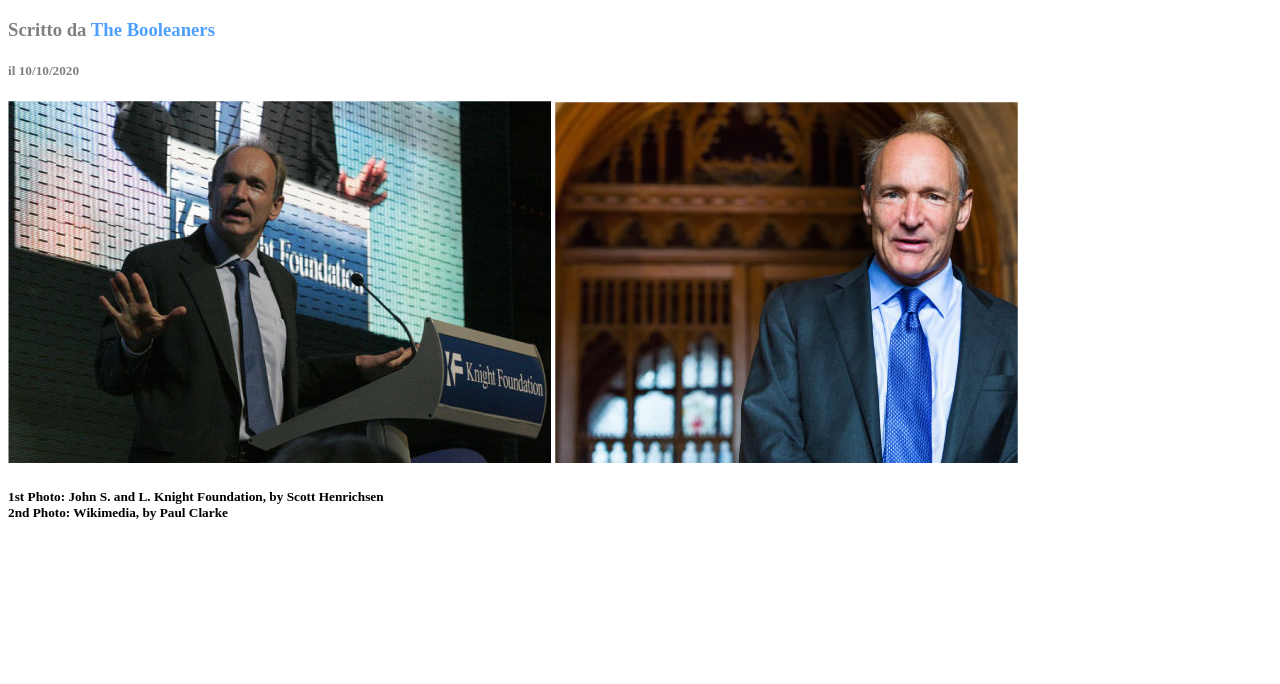
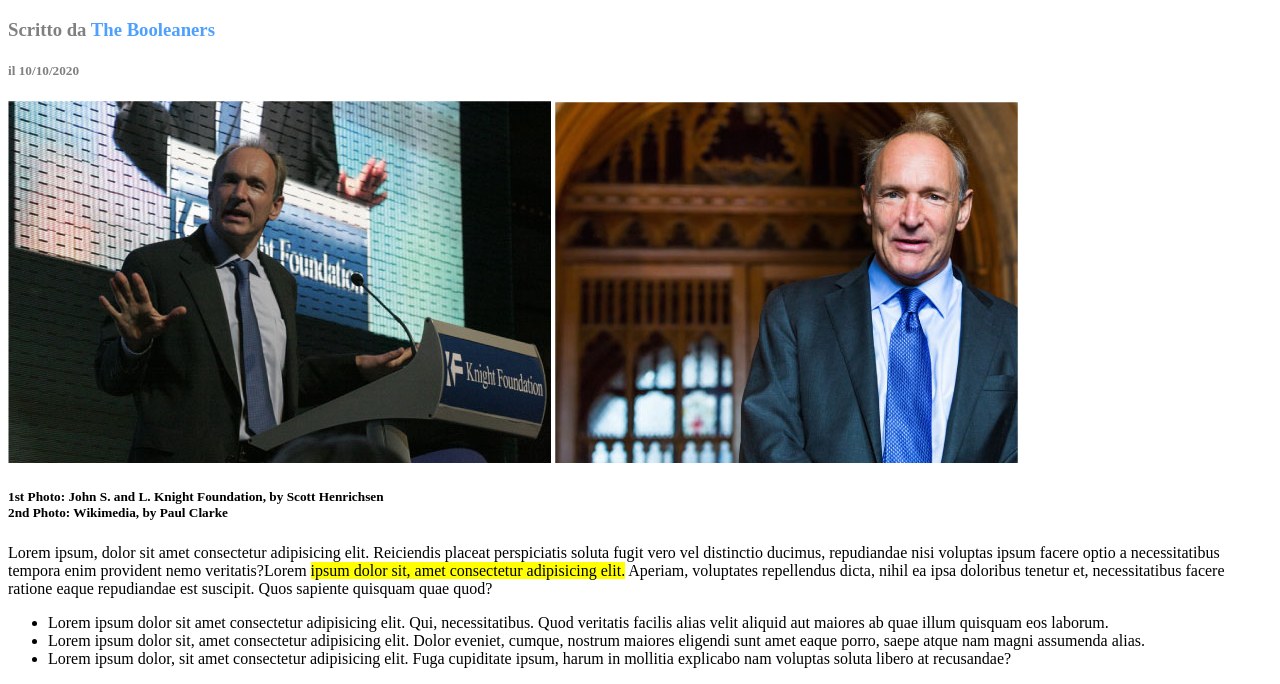
Before and after one commit to simonemassenti/html-css-booleaner, a plain HTML site: page index.html in a window 1280 px wide. Shown: the part 169-853 px from the top of the page. Before the commit the page ends 800 px from the top, so only its background shows below. Drawn offline with Linux system fonts and the light colour scheme.

Commit message:
add: paragrafo e lista non ordinata

```diff
--- a/css/style.css
+++ b/css/style.css
@@ -16,3 +16,7 @@ header{
 .info-articolo{
     color: gray;
 }
+
+.evidenziato{
+    background-color: yellow;
+}
--- a/index.html
+++ b/index.html
@@ -29,6 +29,25 @@
             2nd Photo: Wikimedia, by Paul Clarke</h5>
         </div>
 
+        <p>
+            Lorem ipsum, dolor sit amet consectetur adipisicing elit. Reiciendis placeat perspiciatis soluta fugit vero vel distinctio ducimus, repudiandae nisi voluptas ipsum facere optio a necessitatibus tempora enim provident nemo veritatis?Lorem <span class="evidenziato">ipsum dolor sit, amet consectetur adipisicing elit.</span> Aperiam, voluptates repellendus dicta, nihil ea ipsa doloribus tenetur et, necessitatibus facere ratione eaque repudiandae est suscipit. Quos sapiente quisquam quae quod?
+        </p>
+
+        <ul>
+            <li>
+                Lorem ipsum dolor sit amet consectetur adipisicing elit. Qui, necessitatibus. Quod veritatis facilis alias velit aliquid aut maiores ab quae illum quisquam eos laborum.
+            </li>
+
+            <li>
+                Lorem ipsum dolor sit, amet consectetur adipisicing elit. Dolor eveniet, cumque, nostrum maiores eligendi sunt amet eaque porro, saepe atque nam magni assumenda alias.
+            </li>
+
+            <li>
+                Lorem ipsum dolor, sit amet consectetur adipisicing elit. Fuga cupiditate ipsum, harum in mollitia explicabo nam voluptas soluta libero at recusandae?
+            </li>
+
+        </ul>
+
     </main>
     <!-- /MAIN -->
 
```
